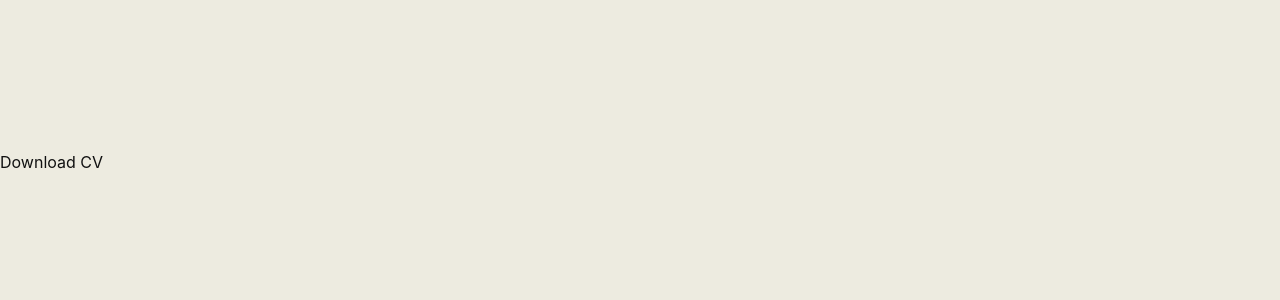
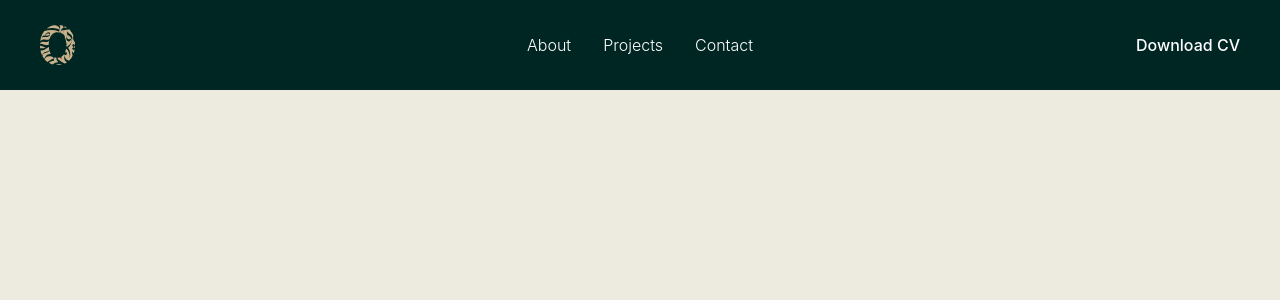
Before and after one commit to osama0210/portfolio-v2, a React (Vite) app in the folder frontend/: page / in a window 1280 px wide. Shown: the top 300 px of the page. Built offline with nearby package versions, Linux system fonts and the light colour scheme.

Commit message:
feat: started with navbar

```diff
--- a/frontend/src/components/Navbar.tsx
+++ b/frontend/src/components/Navbar.tsx
@@ -1,22 +1,23 @@
+import Logo from '../assets/Logo.svg';
 
 const Navbar = () => {
   return (
-    <header className="fixed">
-      <nav className="">
-        <div className="">
-            <svg></svg>
-        </div>
-          <div>
-              <ul>
-                  <li></li>
-                  <li></li>
-                  <li></li>
+      <header className="bg-primary w-full h-[90px] fixed">
+          <nav className="max-w-[1500px] mx-auto px-10 h-full flex items-center justify-between">
+              <a href="#hero">
+                  <img src={Logo} alt=""/>
+              </a>
+
+              <ul className="hidden md:flex gap-8 absolute left-1/2 -translate-x-1/2 text-white font-light">
+                  <li><a href="#about" className="hover:text-accent transition">About</a></li>
+                  <li><a href="#projects" className="hover:text-accent transition">Projects</a></li>
+                  <li><a href="#contact" className="hover:text-accent transition">Contact</a></li>
               </ul>
-          </div>
-          <div>
-              <button>Download CV</button>
-          </div>
-      </nav>
+
+              <a href="" className="hover:text-accent transition text-white font-medium">
+                  Download CV
+              </a>
+          </nav>
     </header>
   );
 };
```
Also changed, not shown: frontend/src/assets/Logo.svg (added).
